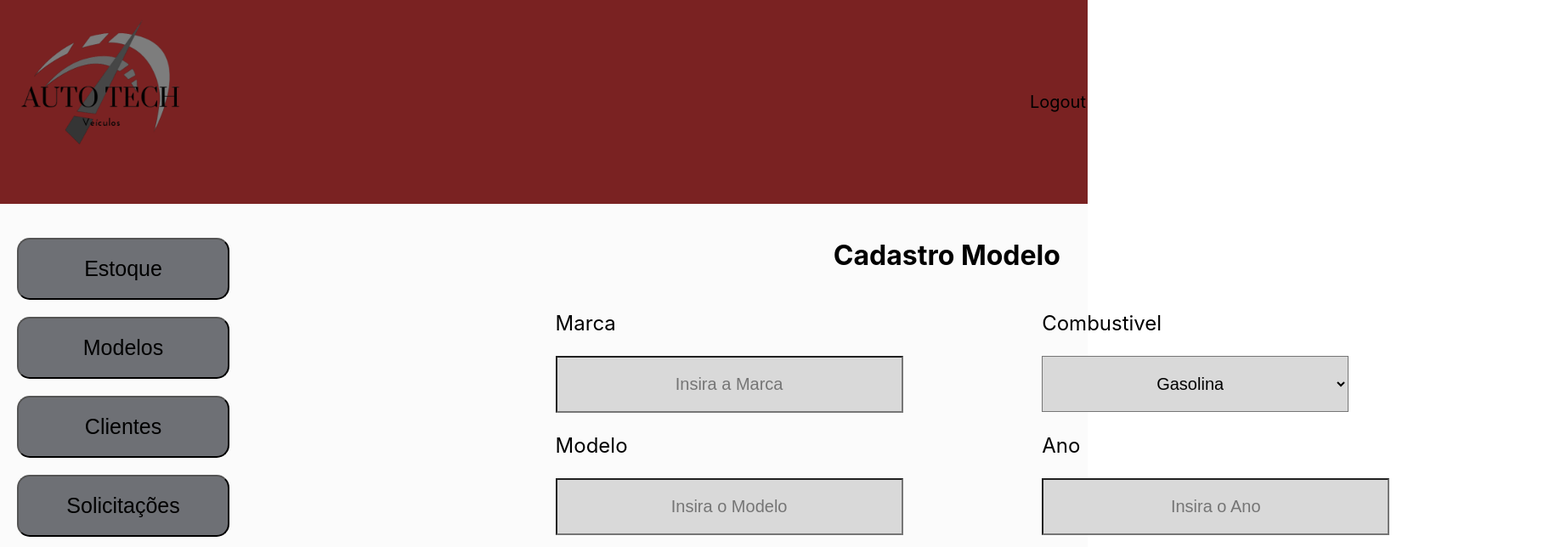
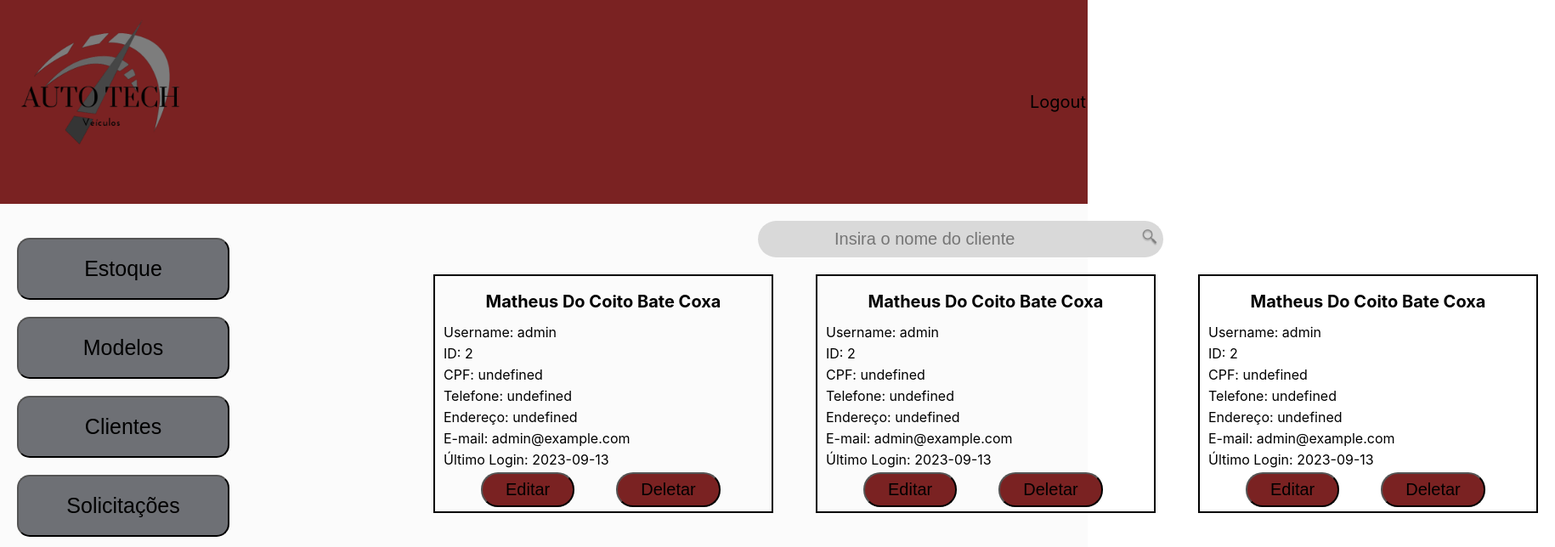
Before and after one commit to MatCoitinho/AutoTechVeiculos_FrontEnd, a Next.js app: page /admin in a window 1280 px wide. Shown: the top 644 px of the page at 85% size, 1830 px wide, since content can reach past the window. Built offline with nearby package versions, Linux system fonts and the light colour scheme.

Commit message:
feat: criação da tela visualização de clientes

```diff
--- /dev/null
+++ b/components/barraDePesquisa.js
@@ -0,0 +1,19 @@
+import Styles from '../styles/barraDePesquisa.module.css'
+import Image from 'next/image'
+import lupa from '../public/lupa.png'
+
+export default function barraDePesquisa(){
+    return(
+        <div className={Styles.containerBarraDePesquisa}>
+            <div className={Styles.barraDePesquisa}>
+                <input type='text' id='barraDePesquisa' name='barraDePesquisa' placeholder='Insira o nome do cliente' />
+                <button id='botão de pesquisa'><Image
+                    src={lupa}
+                    width={20}
+                    height={20}
+                    alt='imagem botão de pesquisa'
+                /></button>
+            </div>
+        </div>
+    )
+}
--- /dev/null
+++ b/components/informacoesClientes.js
@@ -0,0 +1,28 @@
+import Styles from '../styles/InformacoesClientes.module.css'
+
+
+export default function InformacoesClientes(userData){
+   const user = userData.value.user;
+   const userClient = userData.value.userClient;
+
+    console.log(user);
+    console.log(userClient);
+
+    const data = userClient.last_login.substring(0,10);
+    return(
+        <div className={Styles.container}>
+            <div className={Styles.informacoesClientes}>
+                <h1>{`${userClient.first_name} ${userClient.last_name}`}</h1>
+                <p>Username: {`${userClient.username}`}</p>
+                <p>ID: {`${user.id}`}</p>
+                <p>CPF: {`${userClient.cpf}`}</p>
+                <p>Telefone: {`${userClient.telefone}`}</p>
+                <p>Endereço: {`${userClient.endereco}`}</p>
+                <p>E-mail: {`${userClient.email}`}</p>
+                <p>Último Login: {`${data}`}</p>
+            <button>Editar</button>
+            <button>Deletar</button>
+        </div>
+            </div>
+    )
+}
--- /dev/null
+++ b/components/renderizaInformacoesClientes.js
@@ -0,0 +1,43 @@
+import InformacoesClientes from "./informacoesClientes";
+import BarraDePesquisa from "./barraDePesquisa";
+import Style from '../styles/renderizaInformacoesClientes.module.css'
+export default function renderizaInformacoesClientes(){
+
+    let user1 = {
+        "id": 2,
+        "cpf": "101.041.369-44",
+        "telefone": "44997192500",
+        "endereco": "Valdemar C Faria, 612",
+        "user": 2
+    };
+    let userClient1 =     {
+        "id": 2,
+        "password": "pbkdf2_sha256$600000$yg8jsHKgGgcpZlrglwC8V7$BQGHkpvPsV4MUn97vlNmgSwW53veIt6JGLc8ig/m+Ts=",
+        "last_login": "2023-09-13T23:17:54.013093-03:00",
+        "is_superuser": true,
+        "username": "admin",
+        "first_name": "Matheus",
+        "last_name": "Do Coito Bate Coxa",
+        "email": "admin@example.com",
+        "is_staff": true,
+        "is_active": true,
+        "date_joined": "2023-09-13T23:14:07.111780-03:00",
+        "groups": [],
+        "user_permissions": []
+    };
+    const objUser = [{user:user1, userClient:userClient1}, {user:user1, userClient:userClient1}, {user:user1, userClient:userClient1}, {user:user1, userClient:userClient1}];
+
+    const renderCliente = objUser.map((cliente, index)=>(
+        <InformacoesClientes key={index} value={cliente} />
+    ));
+
+    return(
+        <div className={Style.container}>
+            <BarraDePesquisa />
+            <div className={Style.renderizaInformacoesClientes}>
+            {renderCliente}
+            </div>
+        </div>
+
+    );
+}
--- a/pages/admin/index.js
+++ b/pages/admin/index.js
@@ -5,6 +5,8 @@ import FiltroVeiculos from '../../components/FiltroVeiculos'
 import CadastroModelo from '../../components/cadastroModelo'
 
 import RenderinformacoesVeiculos from '../../components/renderizaInformacoesVeiculos'
+import InformacoesClientes from '../../components/informacoesClientes'
+import RenderizaInformacoesClientes from '../../components/renderizaInformacoesClientes'
 
 
 import Styles from '../../styles/adminHome.module.css'
@@ -16,7 +18,8 @@ export default function adminHome() {
           <div className={Styles.conteudo}>
             <BarraLateral />
             <div className={Styles.form}>
-              <CadastroModelo />
+             <RenderizaInformacoesClientes />
+
             </div>
           </div>
             <Rodape/>
--- /dev/null
+++ b/styles/InformacoesClientes.module.css
@@ -0,0 +1,29 @@
+.informacoesClientes{
+    width: 400px;
+    height: fit-content;
+    border: 2px solid black;
+    padding: 5px;
+}
+
+.informacoesClientes h1{
+    font-size: 20px;
+    text-align: center;
+}
+
+.informacoesClientes p{
+    margin: 5px;
+}
+.container{
+    display: flex;
+    margin: 20px;
+}
+
+.informacoesClientes button{
+    padding: 7px 27px;
+   margin-left: 49px;
+    border-radius: 20px;
+    color: #000;
+    background-color: #7A2222;
+    font-size: 20px;
+    cursor: pointer;
+}
--- a/styles/adminHome.module.css
+++ b/styles/adminHome.module.css
@@ -1,5 +1,6 @@
 .adminHome{
     background-color: #fbfbfb;
+
 }
 .adminHome .Barra{
     display:inline-flex;
@@ -18,7 +19,3 @@
     grid-column-gap: 200px ;
     grid-auto-flow: row;
 }
-
-.adminHome .form{
-    margin-left: 20%;
-}
--- /dev/null
+++ b/styles/barraDePesquisa.module.css
@@ -0,0 +1,33 @@
+.containerBarraDePesquisa{
+    align-content: center;
+    width: 60%;
+    margin-left: 30%;
+}
+
+.containerBarraDePesquisa .barraDePesquisa{
+
+    display: flex;
+    align-content: center;
+}
+.containerBarraDePesquisa .barraDePesquisa input[type='text']{
+    border-radius: 40px 0px 0px 40px;
+    padding: 10px 90px;
+    font-size: 20px;
+    background-color: #D9D9D9;
+    color: black;
+}
+.barraDePesquisa button{
+    border-radius: 0px 40px 40px 0px;
+    background-color: #D9D9D9;
+}
+
+.containerBarraDePesquisa input {
+    border: none;
+    outline: none;
+}
+
+.containerBarraDePesquisa button{
+    border: none;
+    outline: none;
+    cursor: pointer;
+}
--- /dev/null
+++ b/styles/renderizaInformacoesClientes.module.css
@@ -0,0 +1,12 @@
+
+.container{
+    margin-left: 0;
+}
+.renderizaInformacoesClientes{
+    display: grid;
+    grid-template-columns: repeat(3, 200fr);
+    grid-row-gap:10px ;
+    grid-column-gap: 10px ;
+    grid-auto-flow: row;
+    margin:0;
+}
```
Also changed, not shown: public/lupa.png (added).
